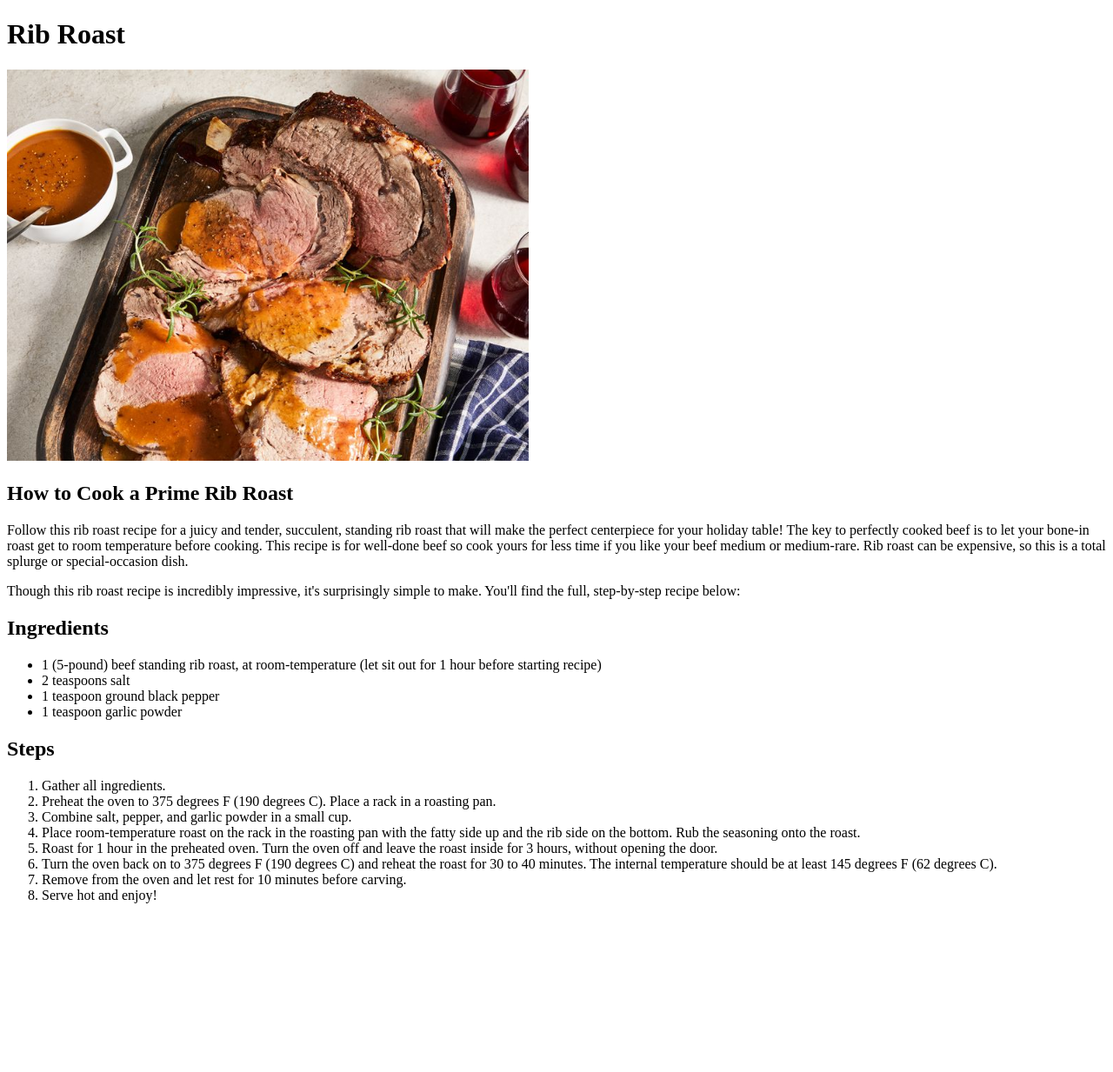
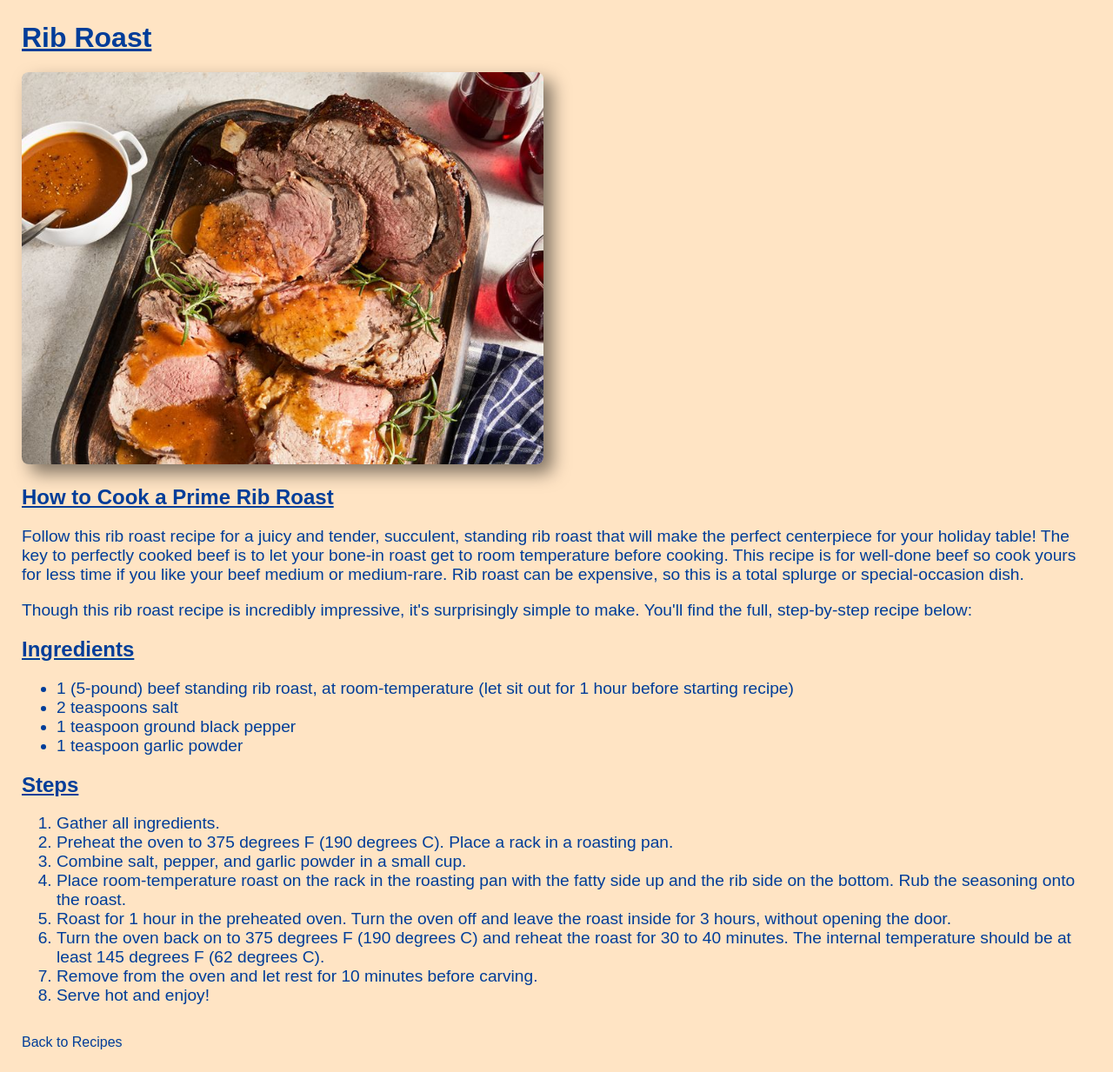
Before and after one commit to AlecRestorick/odin-recipes, a plain HTML site: page recipes/rib-roast.html in a window 1280 px wide. Shown: the whole page at 87% size. Before the commit the page ends 1055 px from the top, so only its background shows below. Drawn offline with Linux system fonts and the light colour scheme.

Commit message:
Added CSS, Added alt to img attributes.

```diff
--- a/recipes/rib-roast.html
+++ b/recipes/rib-roast.html
@@ -4,11 +4,12 @@
     <meta charset="UTF-8">
     <meta name="viewport" content="width=device-width, initial-scale=1.0">
     <title>Rib_Roast</title>
+    <link rel="stylesheet" href="./styles-recipes.css">
 </head>
 
 <body>
-    <h1>Rib Roast</h1>
-    <img src="../images/rib-roast.jpg" width="600">
+    <h1><strong>Rib Roast</strong></h1>
+    <img src="../images/rib-roast.jpg" width="600" alt="photo-of-rib-roast">
     <h2>How to Cook a Prime Rib Roast</h2>
     <p>Follow this rib roast recipe for a juicy and tender, succulent, standing rib roast that will make the perfect centerpiece for your holiday table! The key to perfectly cooked beef is to let your bone-in roast get to room temperature before cooking. This recipe is for well-done beef so cook yours for less time if you like your beef medium or medium-rare. Rib roast can be expensive, so this is a total splurge or special-occasion dish.</p>
     <p>Though this rib roast recipe is incredibly impressive, it's surprisingly simple to make. You'll find the full, step-by-step recipe below:</p>
@@ -32,8 +33,8 @@
         <li>Turn the oven back on to 375 degrees F (190 degrees C) and reheat the roast for 30 to 40 minutes. The internal temperature should be at least 145 degrees F (62 degrees C).</li>
         <li>Remove from the oven and let rest for 10 minutes before carving.</li>
         <li>Serve hot and enjoy!</li>
-    </ol>
-
+    </ol><br>
+    <a href="../index.html">Back to Recipes</a><br>
 
 </body>
 </html>
--- /dev/null
+++ b/recipes/styles-recipes.css
@@ -0,0 +1,40 @@
+body{
+    background-color:bisque;
+    color:hsl(216, 100%, 30%);
+    font-family:sans-serif;
+    margin: 25px;
+    font-size:1em;
+}
+
+h1{
+    font-size:2em;
+    text-decoration:underline;
+}
+
+h2{
+    font-size:1.5em;
+    text-decoration:underline;
+}
+
+ul li, ol li, p{
+    font-size:1.2em;
+}
+
+img{
+    border-radius:8px;
+    box-shadow: 10px 10px 20px rgba(0, 0, 0, 0.5);
+}
+
+a{
+    color:hsla(216, 100%, 30%);
+    text-decoration:none;
+    transition: color 0.3s ease;
+}
+
+a:hover{
+    color:hsla(216, 100%, 50%);
+}
+
+a:active{
+    color:hsla(216, 100%, 70%);
+}
--- /dev/null
+++ b/styles.css
@@ -0,0 +1,26 @@
+body{
+    background-color:bisque;
+    color:hsl(216, 100%, 30%);
+    font-family:sans-serif;
+    text-align:center;
+    font-size:2em;
+    text-decoration:underline;
+}
+
+ul li{
+    list-style-type: none;
+}
+
+a{
+    color:hsla(216, 100%, 30%);
+    text-decoration:none;
+    transition: color 0.3s ease;
+}
+
+a:hover{
+    color:hsla(216, 100%, 50%);
+}
+
+a:active{
+    color:hsla(216, 100%, 70%);
+}
```
Also changed, not shown: index.html (+2 -1 lines), recipes/indian-chicken-curry.html (+5 -4 lines), recipes/lasagna.html (+5 -3 lines), 1 other file.
